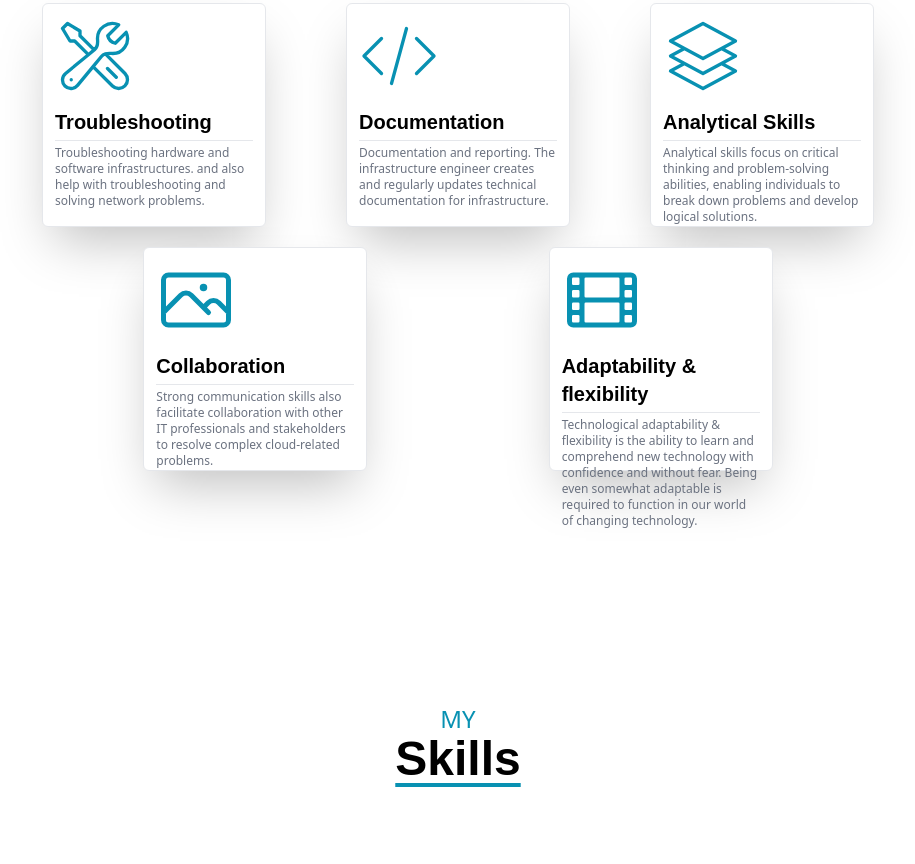
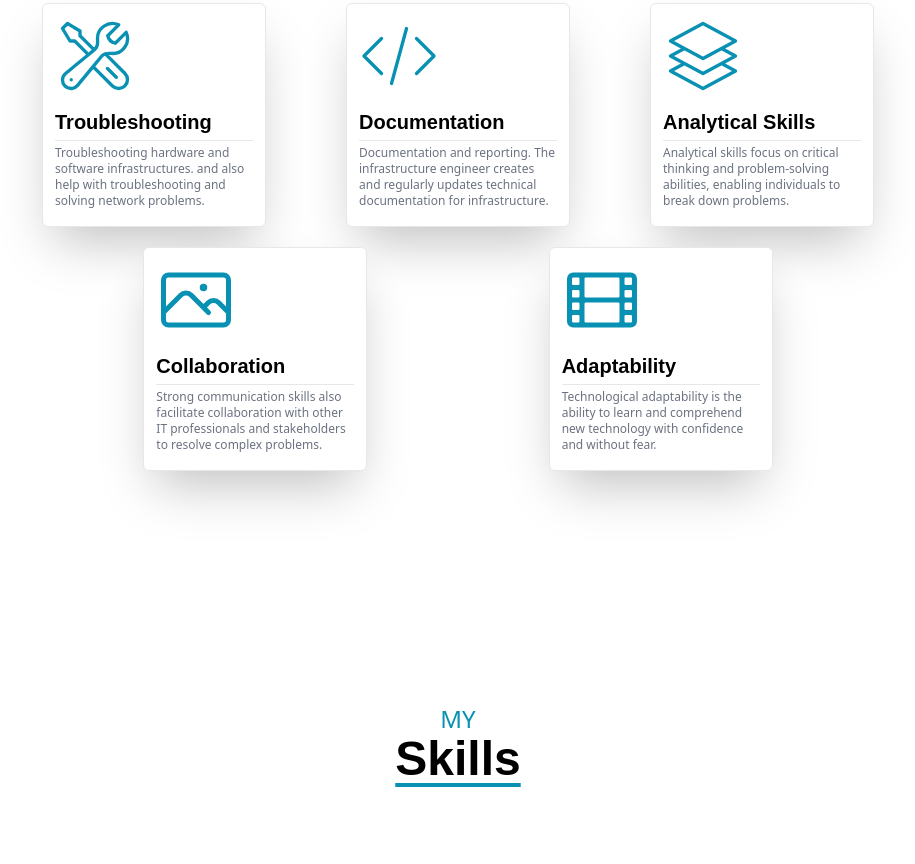
Before and after one commit to copcop22/landingpage-tailwind-css, a website: page public/index.html in a window 1280 px wide. Shown: the part 1809-2673 px from the top of the page, without its empty margins (182-1097 px from the left). Drawn offline with nearby package versions, Linux system fonts and the light colour scheme.

Commit message:
penyesuaian deskripsi services

```diff
--- a/public/index.html
+++ b/public/index.html
@@ -306,7 +306,7 @@
                                 <h3 class="font-extrabold font-Montserrat text-black text-xl">Analytical Skills</h3>
                                 <hr class="h-px my-1 bg-gray-200 border-0 dark:bg-gray-700">
                                 <p class="text-xs text-gray-500">Analytical skills focus on critical thinking and problem-solving abilities,
-                                    enabling individuals to break down problems and develop logical solutions.</p>
+                                    enabling individuals to break down problems.</p>
                             </div>
 
                         </div>
@@ -327,7 +327,7 @@
                                 <h3 class="font-extrabold font-Montserrat text-black text-xl">Collaboration</h3>
                                 <hr class="h-px my-1 bg-gray-200 border-0 dark:bg-gray-700">
                                 <p class="text-xs text-gray-500">Strong communication skills also facilitate collaboration with other
-                                    IT professionals and stakeholders to resolve complex cloud-related problems.
+                                    IT professionals and stakeholders to resolve complex problems.
                                 </p>
                             </div>
 
@@ -344,10 +344,11 @@
                                 </svg>
 
 
-                                <h3 class="font-extrabold font-Montserrat text-black text-xl">Adaptability & flexibility</h3>
+                                <h3 class="font-extrabold font-Montserrat text-black text-xl">Adaptability</h3>
                                 <hr class="h-px my-1 bg-gray-200 border-0 dark:bg-gray-700">
-                                <p class="text-xs text-gray-500">Technological adaptability & flexibility is the ability to learn and comprehend new technology with confidence and without fear.
-                                    Being even somewhat adaptable is required to function in our world of changing technology.</p>
+                                <p class="text-xs text-gray-500">Technological adaptability is the ability to learn and comprehend new technology with confidence and without fear.
+
+                                </p>
                             </div>
 
                         </div>
```
